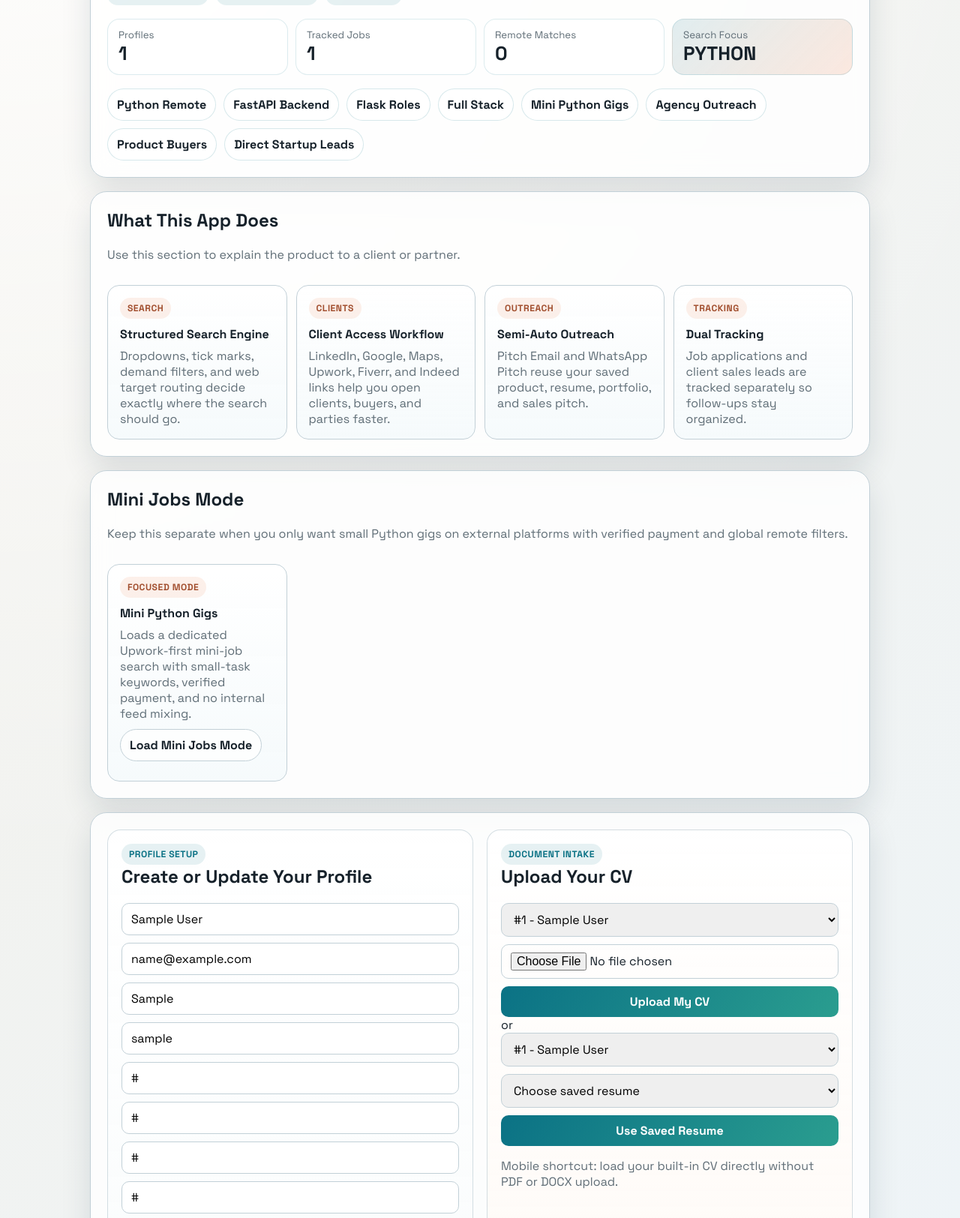
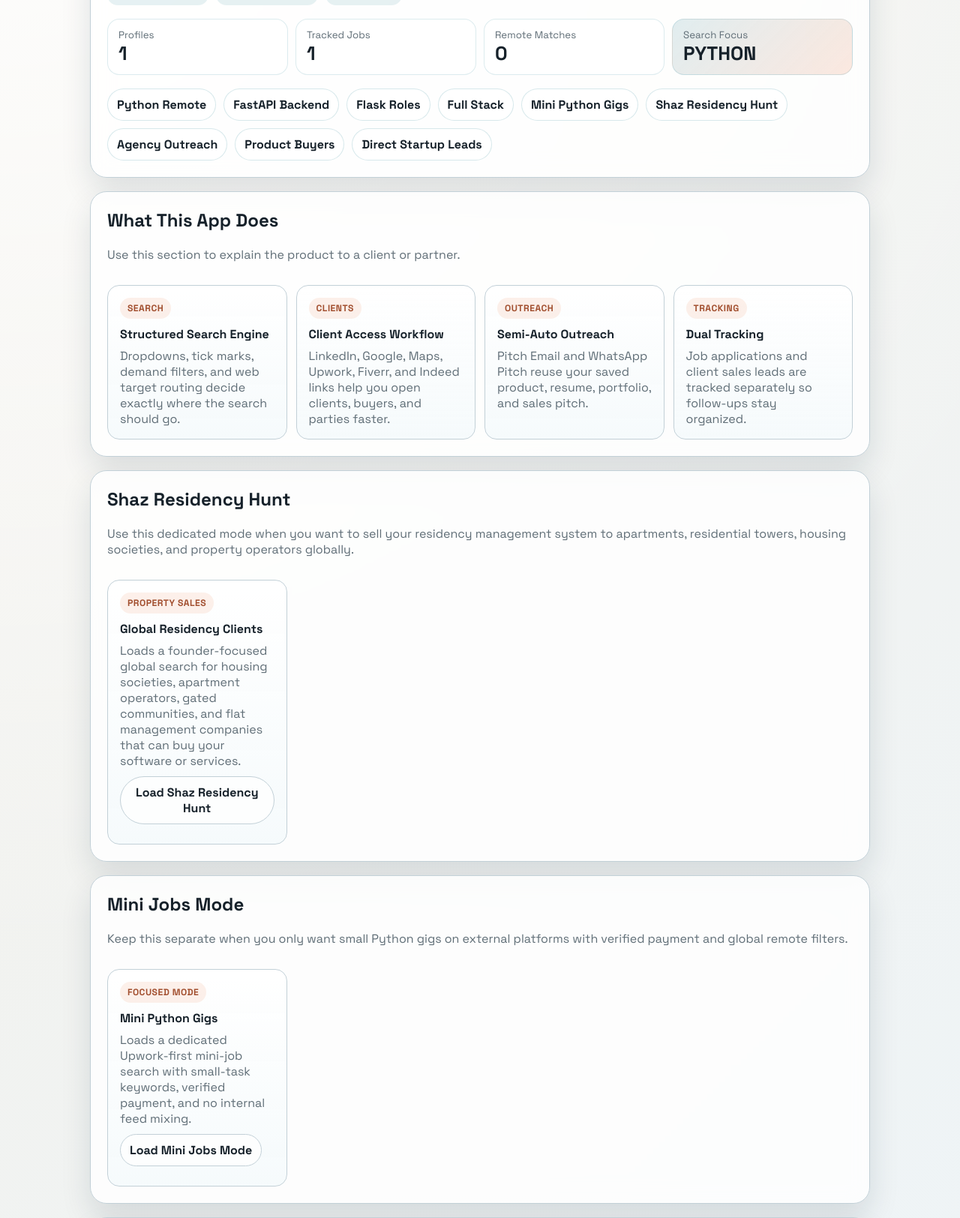
Before and after one commit to farazgoal-boop/jobmind-match, a FastAPI app: page /dashboard in a window 1280 px wide. Shown: the part 315-1939 px from the top of the page at 75% size. Run offline with FastAPI, Linux system fonts and the light colour scheme; tables that the repository leaves empty hold one stand-in row (values such as "Sample post").

Commit message:
Add residency management hunt mode

```diff
--- a/app/routes/web.py
+++ b/app/routes/web.py
@@ -279,9 +279,16 @@ def resolve_selected_sources(request: Request, sources: str, is_premium: bool) -
     return selected_sources
 
 
-def is_external_only_mode(selected_sources: list[str], selected_platform_targets: list[str]) -> bool:
+def is_external_only_mode(search_mode: str, selected_sources: list[str], selected_platform_targets: list[str]) -> bool:
     external_job_targets = {"upwork", "fiverr", "linkedin"}
-    return not selected_sources and any(target in external_job_targets for target in selected_platform_targets)
+    return search_mode == "job_search" and not selected_sources and any(
+        target in external_job_targets for target in selected_platform_targets
+    )
+
+
+def is_client_only_mode(search_mode: str, selected_sources: list[str], selected_platform_targets: list[str]) -> bool:
+    client_modes = {"sell_services", "sell_products", "direct_clients"}
+    return search_mode in client_modes and not selected_sources and bool(selected_platform_targets)
 
 
 def score_to_level(score: float) -> str:
@@ -647,6 +654,7 @@ def dashboard(request: Request, session: Annotated[Session, Depends(get_session)
             "platform_targets": "indeed,linkedin,upwork,google_clients",
             "selected_platform_targets": selected_platform_targets,
             "external_only_mode": False,
+            "client_only_mode": False,
             "search_mode": "job_search",
             "offer_type": "software",
             "client_type": "startup",
@@ -971,6 +979,7 @@ def dashboard_matches(
                 "platform_targets": platform_targets,
                 "selected_platform_targets": selected_platform_targets,
                 "external_only_mode": False,
+                "client_only_mode": False,
                 "search_mode": search_mode,
                 "offer_type": offer_type,
                 "client_type": client_type,
@@ -1011,7 +1020,8 @@ def dashboard_matches(
     client_status_summary = build_client_status_summary(client_leads)
 
     selected_sources = resolve_selected_sources(request, sources, selected.is_premium)
-    external_only_mode = is_external_only_mode(selected_sources, selected_platform_targets)
+    external_only_mode = is_external_only_mode(search_mode, selected_sources, selected_platform_targets)
+    client_only_mode = is_client_only_mode(search_mode, selected_sources, selected_platform_targets)
 
     live_search_links = build_dashboard_live_links(
         profile=selected,
@@ -1065,7 +1075,7 @@ def dashboard_matches(
         verified_payment_only=verified_payment_only,
     )
 
-    jobs = fetch_jobs_from_sources(selected_sources, limit_per_source=80) if not external_only_mode else []
+    jobs = fetch_jobs_from_sources(selected_sources, limit_per_source=80) if not external_only_mode and not client_only_mode else []
     candidate_text = " ".join([selected.skills_csv, selected.cv_text])
     matches = rank_jobs(candidate_text=candidate_text, jobs=jobs, top_k=40)
     enriched_matches = []
@@ -1154,6 +1164,7 @@ def dashboard_matches(
             "platform_targets": platform_targets,
             "selected_platform_targets": selected_platform_targets,
             "external_only_mode": external_only_mode,
+            "client_only_mode": client_only_mode,
             "search_mode": search_mode,
             "offer_type": offer_type,
             "client_type": client_type,
--- a/app/static/app.js
+++ b/app/static/app.js
@@ -75,6 +75,7 @@ window.addEventListener("DOMContentLoaded", () => {
   const importPresetsButton = document.querySelector('[data-role="import-presets"]');
   const installButton = document.querySelector('[data-role="install-app"]');
   const miniJobsLaunch = document.querySelector('[data-role="mini-jobs-launch"]');
+  const residencyHuntLaunch = document.querySelector('[data-role="residency-hunt-launch"]');
   const capacitorApp = window.Capacitor?.Plugins?.App;
   const presetStorageKey = "jobmind_filter_presets_v1";
   let serverPresets = [];
@@ -662,6 +663,12 @@ window.addEventListener("DOMContentLoaded", () => {
     matchForm?.scrollIntoView({ behavior: 'smooth', block: 'start' });
   });
 
+  residencyHuntLaunch?.addEventListener("click", () => {
+    const residencyPreset = Array.from(document.querySelectorAll('.preset-chip')).find((button) => button.textContent?.trim() === 'Shaz Residency Hunt');
+    residencyPreset?.click();
+    matchForm?.scrollIntoView({ behavior: 'smooth', block: 'start' });
+  });
+
   workflowTabs.forEach((button) => {
     button.addEventListener("click", () => {
       setActiveWorkflowTab(button.dataset.tabTarget || "jobs");
--- a/app/templates/dashboard.html
+++ b/app/templates/dashboard.html
@@ -32,7 +32,7 @@
         </div>
         <aside class="hero-spotlight">
           <p class="eyebrow">Today Focus</p>
-          <h3>{% if external_only_mode %}Mini Python Gigs{% elif search_mode in ['direct_clients', 'sell_services', 'sell_products'] %}Direct Client Selling{% else %}Job Match Execution{% endif %}</h3>
+          <h3>{% if external_only_mode %}Mini Python Gigs{% elif client_only_mode and client_type == 'property_management' %}Residency Client Hunt{% elif search_mode in ['direct_clients', 'sell_services', 'sell_products'] %}Direct Client Selling{% else %}Job Match Execution{% endif %}</h3>
           <p>{% if selected %}Active profile: {{ selected.full_name }}{% else %}Select a profile to activate search, tracking, and outreach workflows.{% endif %}</p>
           <div class="hero-spotlight-grid">
             <div>
@@ -78,6 +78,7 @@
         <button type="button" class="preset-chip" data-mode="job_search" data-focus="flask" data-offer="software" data-client="startup" data-goal="apply" data-demand="latest" data-side="any" data-trust="any" data-backend="true" data-remote="true" data-junior="true" data-region="pakistan">Flask Roles</button>
         <button type="button" class="preset-chip" data-mode="job_search" data-focus="fullstack" data-offer="software" data-client="startup" data-goal="apply" data-demand="latest" data-side="any" data-trust="any" data-backend="false" data-remote="true" data-junior="true" data-region="global">Full Stack</button>
         <button type="button" class="preset-chip" data-mode="job_search" data-focus="python" data-offer="software" data-client="startup" data-goal="apply" data-demand="budget" data-posted="1d" data-region="global" data-remote="true" data-junior="false" data-backend="false" data-sources="" data-platforms="upwork" data-keywords="small bug fix script automation API Flask FastAPI quick task" data-verified="true" data-pakistan="false">Mini Python Gigs</button>
+        <button type="button" class="preset-chip" data-mode="sell_services" data-focus="all" data-offer="software" data-client="property_management" data-goal="meeting" data-demand="premium" data-side="founder" data-trust="verified_company" data-remote="false" data-junior="false" data-backend="false" data-region="global" data-sources="" data-platforms="linkedin,google_clients,google_maps" data-keywords="residency management system apartment management software housing society software flat management tenant billing maintenance visitor gate pass society ERP property management SaaS">Shaz Residency Hunt</button>
         <button type="button" class="preset-chip" data-mode="sell_services" data-offer="automation" data-client="agency" data-goal="pitch" data-demand="urgent" data-region="global">Agency Outreach</button>
         <button type="button" class="preset-chip" data-mode="sell_products" data-offer="products" data-client="wholesale_buyer" data-goal="meeting" data-demand="premium" data-region="asia">Product Buyers</button>
         <button type="button" class="preset-chip" data-mode="direct_clients" data-offer="software" data-client="startup" data-goal="email" data-demand="latest" data-region="europe">Direct Startup Leads</button>
@@ -112,6 +113,25 @@
           <span class="feature-tag">Tracking</span>
           <strong>Dual Tracking</strong>
           <p>Job applications and client sales leads are tracked separately so follow-ups stay organized.</p>
+        </article>
+      </div>
+    </section>
+
+    <section class="card feature-showcase">
+      <div class="section-head">
+        <div>
+          <h2>Shaz Residency Hunt</h2>
+          <p class="hint">Use this dedicated mode when you want to sell your residency management system to apartments, residential towers, housing societies, and property operators globally.</p>
+        </div>
+      </div>
+      <div class="feature-grid">
+        <article class="feature-card">
+          <span class="feature-tag">Property Sales</span>
+          <strong>Global Residency Clients</strong>
+          <p>Loads a founder-focused global search for housing societies, apartment operators, gated communities, and flat management companies that can buy your software or services.</p>
+          <div class="assisted-links">
+            <button type="button" class="ghost-action" data-role="residency-hunt-launch">Load Shaz Residency Hunt</button>
+          </div>
         </article>
       </div>
     </section>
@@ -309,8 +329,8 @@
           </div>
         </div>
 
-        <input type="hidden" name="sources" value="{{ sources or 'remotive,weworkremotely' }}" data-role="source-input" />
-        <input type="hidden" name="platform_targets" value="{{ platform_targets or 'indeed,linkedin,upwork,google_clients' }}" data-role="platform-targets" />
+        <input type="hidden" name="sources" value="{{ sources if sources is not none else 'remotive,weworkremotely' }}" data-role="source-input" />
+        <input type="hidden" name="platform_targets" value="{{ platform_targets if platform_targets is not none else 'indeed,linkedin,upwork,google_clients' }}" data-role="platform-targets" />
         <div class="filter-panel span-all">
           <div class="filter-panel-head">
             <h3>Offer Targeting</h3>
@@ -336,6 +356,7 @@
                 <option value="ecommerce" {% if client_type == 'ecommerce' %}selected{% endif %}>E-commerce</option>
                 <option value="saas" {% if client_type == 'saas' %}selected{% endif %}>SaaS</option>
                 <option value="local_business" {% if client_type == 'local_business' %}selected{% endif %}>Local businesses</option>
+                <option value="property_management" {% if client_type == 'property_management' %}selected{% endif %}>Residency / housing management</option>
                 <option value="hr_recruiter" {% if client_type == 'hr_recruiter' %}selected{% endif %}>HR and recruiters</option>
                 <option value="wholesale_buyer" {% if client_type == 'wholesale_buyer' %}selected{% endif %}>Wholesale buyers</option>
               </select>
@@ -522,11 +543,13 @@
         {% endfor %}
       </div>
       <p class="hint">These links follow your dropdowns and tick marks so the search goes exactly where you want.</p>
-      <p class="hint">Scored job results still come from the selected internal sources below; web targets control the quick-search links.</p>
+      <p class="hint">{% if client_only_mode %}These search routes are for prospecting buyers and operators, not internal job-card matching.{% else %}Scored job results still come from the selected internal sources below; web targets control the quick-search links.{% endif %}</p>
       {% endif %}
 
       {% if external_only_mode %}
       <p class="hint">External mini-job mode is active. Internal feeds are skipped, so use the selected platform links above for focused Upwork or Fiverr searches.</p>
+      {% elif client_only_mode %}
+      <p class="hint">Client-hunt mode is active. Internal job feeds are skipped, so use LinkedIn, Google Clients, and Google Maps links above to find housing societies, apartment operators, and flat management buyers.</p>
       {% endif %}
 
       {% if client_access_links %}
@@ -536,6 +559,9 @@
         {% endfor %}
       </div>
       <p class="hint">Client access links make it easier to reach companies, buyers, founders, and decision makers.</p>
+      {% if client_type == 'property_management' %}
+      <p class="hint">Residency hunt plan: target apartment operators, housing societies, gated communities, HOA teams, and residential property managers first, then pitch demo, billing, maintenance, visitor, and resident-app workflows.</p>
+      {% endif %}
       {% endif %}
 
       {% if outreach_links %}
@@ -551,8 +577,8 @@
     <section class="card workflow-panel" data-role="workflow-panel" data-tab-panel="jobs">
       <div class="section-head">
         <div>
-          <h2>{% if external_only_mode %}External Job Search{% else %}Top Job Results{% endif %}</h2>
-          <p class="hint">{% if external_only_mode %}Use the focused platform links above for mini Python jobs, verified-payment gigs, and global searches without internal feed mixing.{% else %}Scored by CV and skills overlap, then cleaned with role, remote, and seniority filters.{% endif %}</p>
+          <h2>{% if client_only_mode %}Client Hunt Results{% elif external_only_mode %}External Job Search{% else %}Top Job Results{% endif %}</h2>
+          <p class="hint">{% if client_only_mode %}Use the focused client links above to prospect global residency-management buyers without mixing internal job feeds.{% elif external_only_mode %}Use the focused platform links above for mini Python jobs, verified-payment gigs, and global searches without internal feed mixing.{% else %}Scored by CV and skills overlap, then cleaned with role, remote, and seniority filters.{% endif %}</p>
         </div>
         <div class="summary-pills">
           <span>{{ match_summary.total if match_summary else 0 }} shown</span>
@@ -668,7 +694,7 @@
             <a href="{{ item.job.url }}" target="_blank" rel="noopener">Open Apply Page</a>
           </article>
         {% else %}
-          <p class="hint">{% if external_only_mode %}No internal result cards are shown in external-only mode. Open the selected Upwork or Fiverr links above to search mini Python gigs directly.{% else %}No matches yet. First select your profile, upload CV, then click Run My Match.{% endif %}</p>
+          <p class="hint">{% if client_only_mode %}No internal job cards are shown in client-hunt mode. Open the LinkedIn, Google Clients, and Google Maps links above to find residency management buyers, housing societies, and apartment operators.{% elif external_only_mode %}No internal result cards are shown in external-only mode. Open the selected Upwork or Fiverr links above to search mini Python gigs directly.{% else %}No matches yet. First select your profile, upload CV, then click Run My Match.{% endif %}</p>
         {% endfor %}
       </div>
     </section>
```
Also changed, not shown: app/services/assisted_apply.py (+16 -2 lines).
